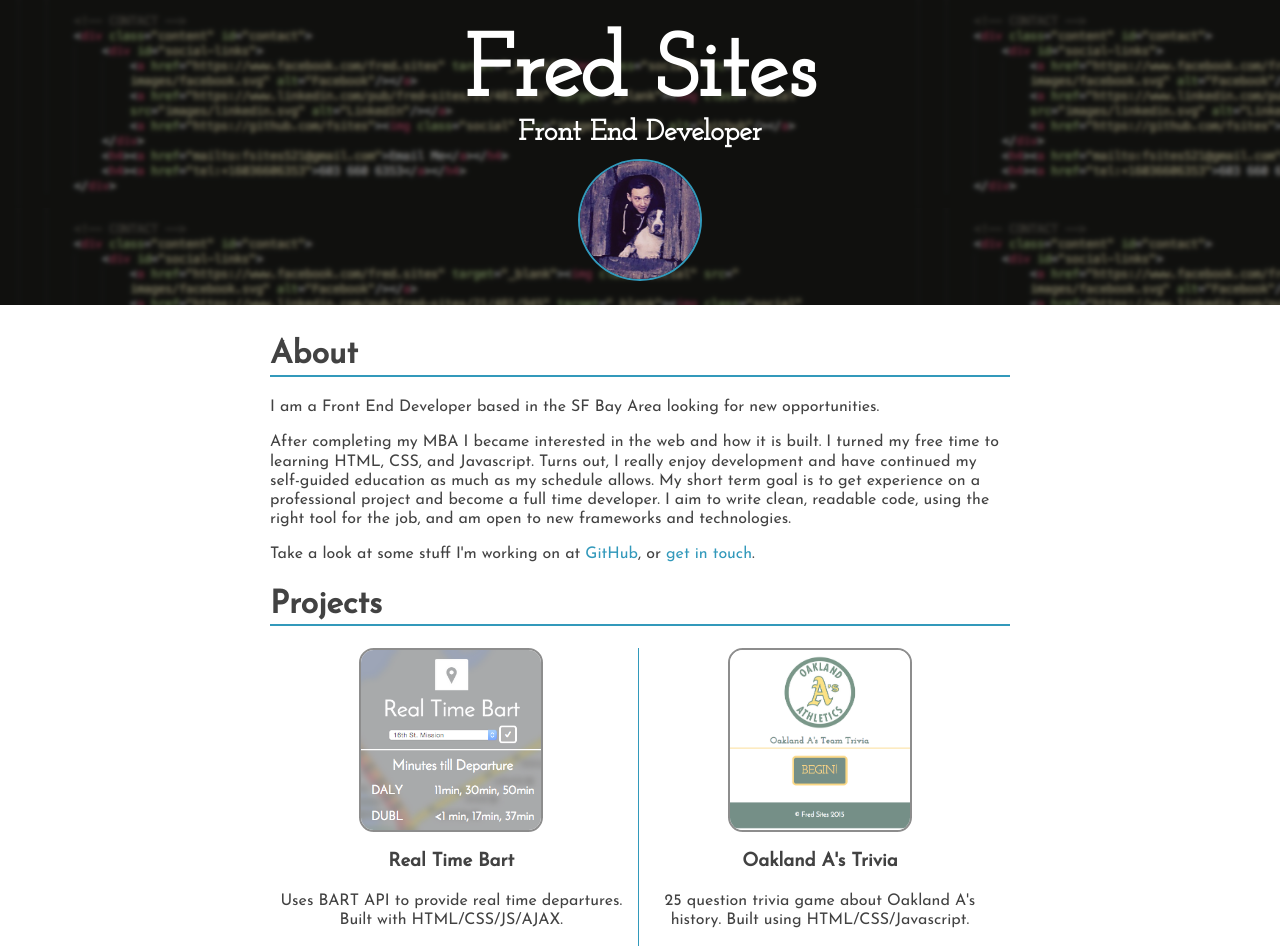
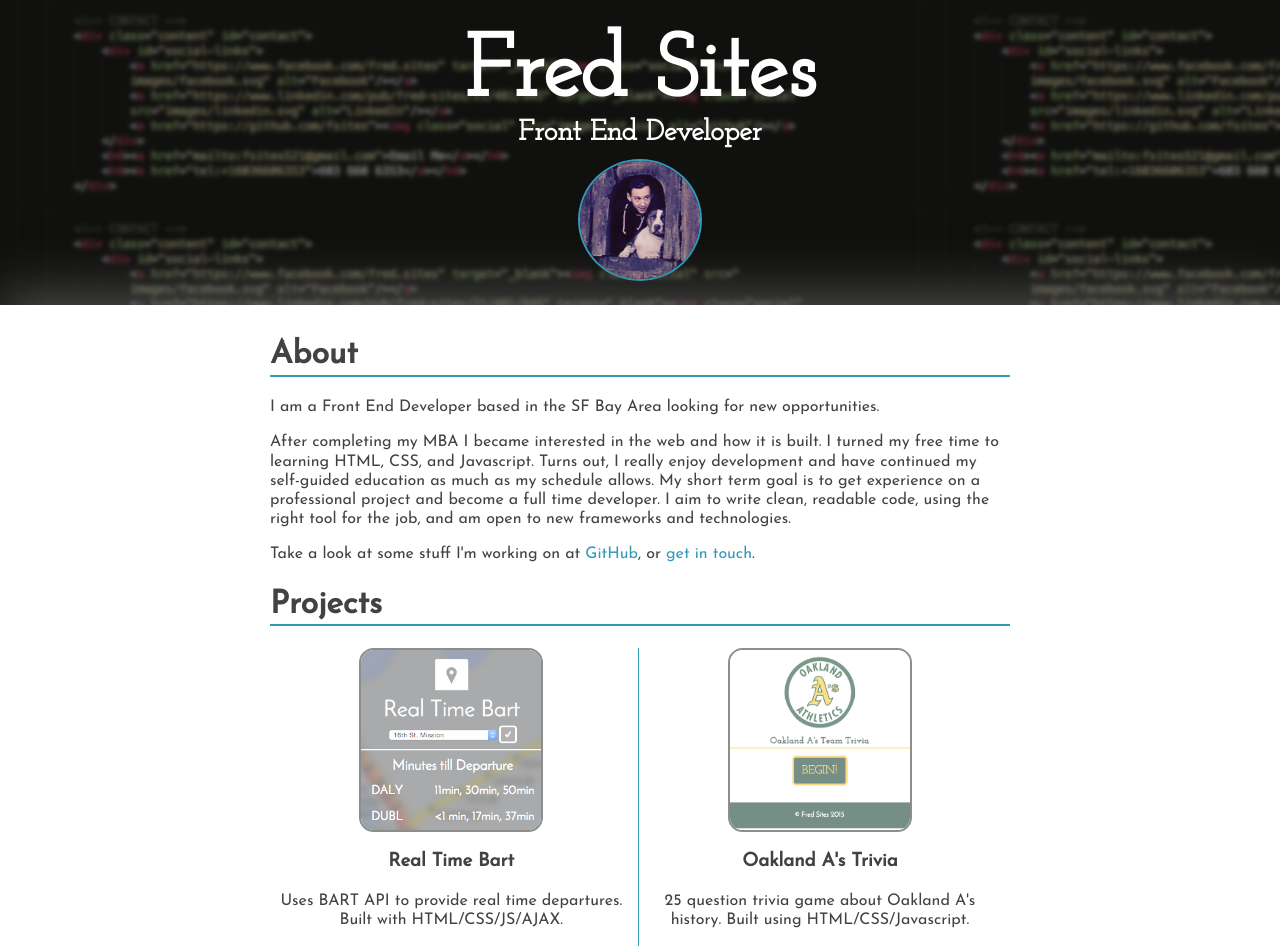
Before and after one commit to fsites/fsites.github.io, a plain HTML site: page index.html in a window 1280 px wide. Shown: the top 949 px of the page. Drawn offline with Linux system fonts and the light colour scheme.

Commit message:
working box shadow but color is off

```diff
--- a/style.css
+++ b/style.css
@@ -15,6 +15,9 @@ body {
 	top: 305px;
 	width: 100%;
 	background-color: white;
+	-webkit-box-shadow: 0px -10px 50px rgba(100, 100, 100, .75);
+    -moz-box-shadow:    0px -10px 50px rgba(100, 100, 100, .75);
+    box-shadow:         0px -10px 50px rgba(100, 100, 100, .75);
 }
 
 .content {
@@ -49,7 +52,6 @@ a:hover {
 
 }
 
-
 #title-container {
 	font-family: 'Josefin Slab';
 	color: white;
@@ -72,7 +74,7 @@ a:hover {
 	border-radius: 50%;
 	border: 2px solid #3299bb;
 	width: 120px;
-	margin: 0 auto;
+	margin: 0 auto 10px auto;
 }
 
 /* ABOUT */
```
